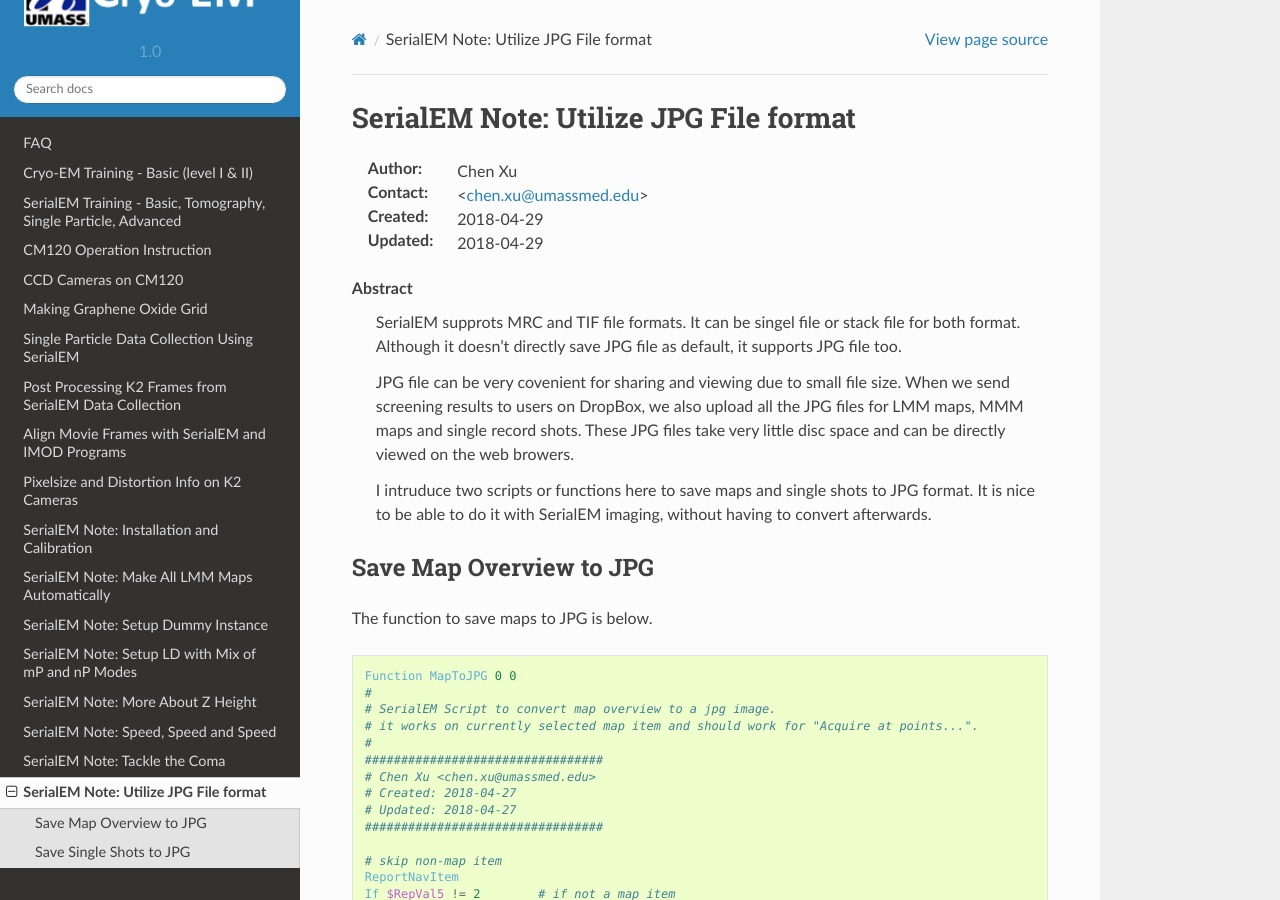
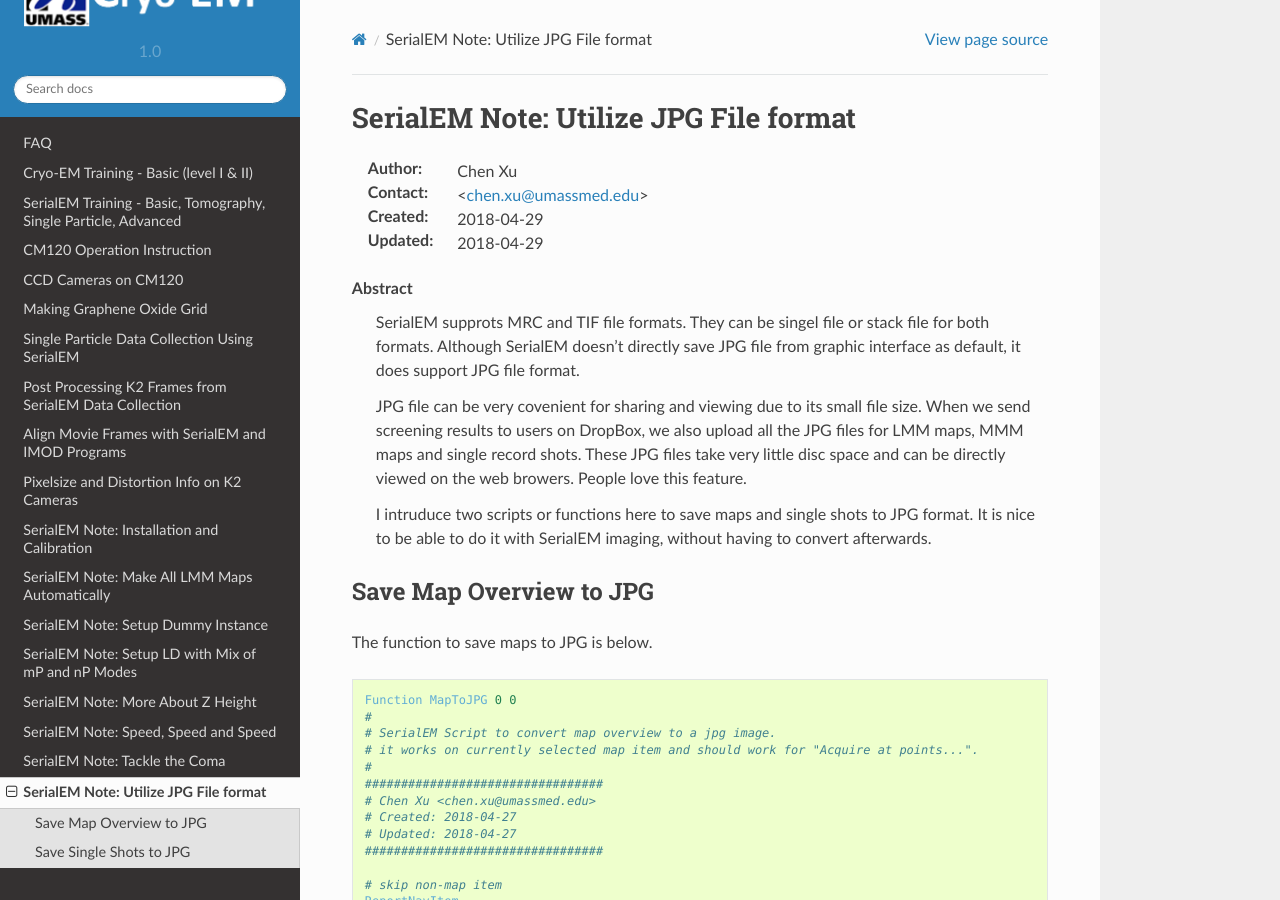
Before and after one commit to xuchen66/sphinx-emdocs, a Sphinx documentation site: the page built from source/serialEM-note-utilize-jpg-file-format.rst, in a window 1280 px wide and 900 px high. Built offline with Sphinx 7.4.7 and the Read the Docs theme 2.0.0, drawn with Linux system fonts in a browser that asks for light colours; pages that are not in the unit, such as notebooks, are missing from menus.

Commit message:
Update serialEM-note-utilize-jpg-file-format.rst

```diff
--- a/source/serialEM-note-utilize-jpg-file-format.rst
+++ b/source/serialEM-note-utilize-jpg-file-format.rst
@@ -11,12 +11,12 @@
 .. glossary::
 
    Abstract
-      SerialEM supprots MRC and TIF file formats. It can be singel file or stack file for both format. Although it doesn't directly
-      save JPG file as default, it supports JPG file too.
+      SerialEM supprots MRC and TIF file formats. They can be singel file or stack file for both formats. Although SerialEM doesn't
+      directly save JPG file from graphic interface as default, it does support JPG file format.
 
-      JPG file can be very covenient for sharing and viewing due to small file size. When we send screening results to users on DropBox,
-      we also upload all the JPG files for LMM maps, MMM maps and single record shots. These JPG files take very little disc space and
-      can be directly viewed on the web browers.
+      JPG file can be very covenient for sharing and viewing due to its small file size. When we send screening results to users on
+      DropBox, we also upload all the JPG files for LMM maps, MMM maps and single record shots. These JPG files take very little
+      disc space and can be directly viewed on the web browers. People love this feature.
 
       I intruduce two scripts or functions here to save maps and single shots to JPG format. It is nice to be able to do it with SerialEM
       imaging, without having to convert afterwards.
```
